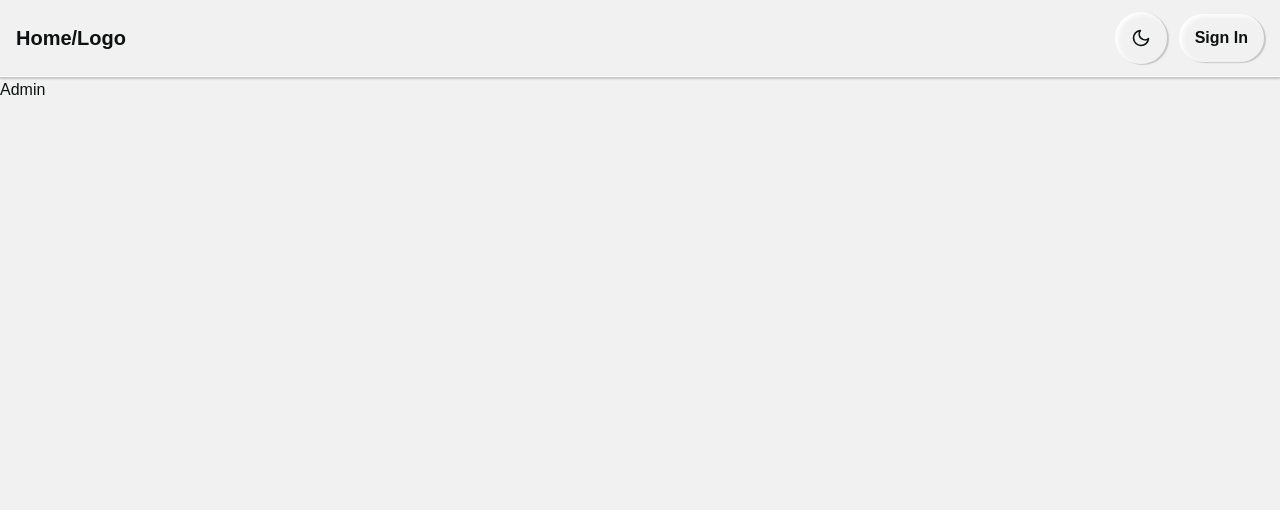
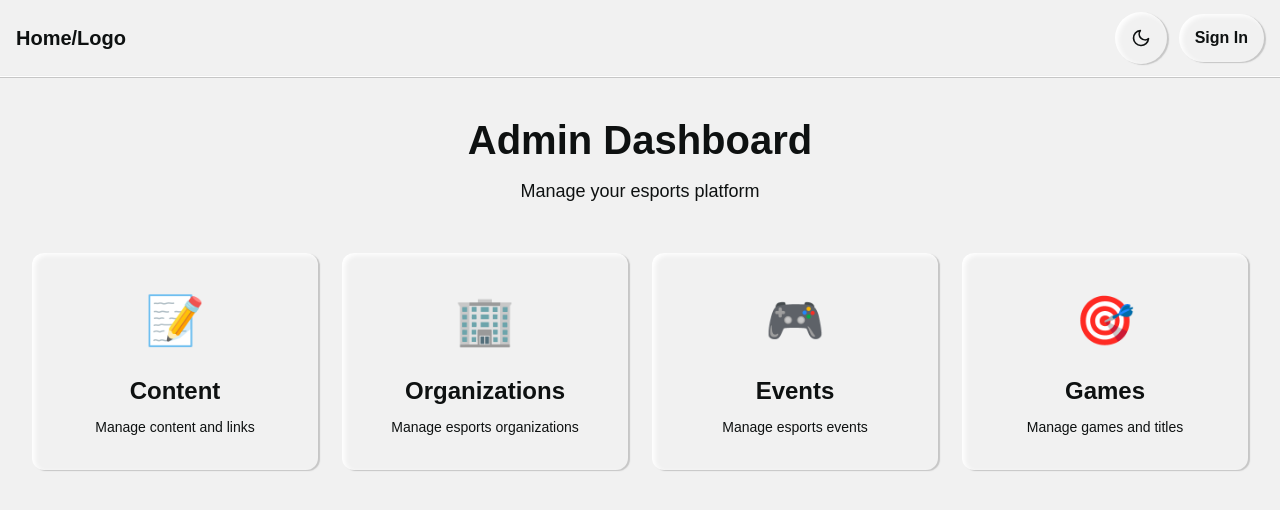
Before and after one commit to ZaneBennion/esports, a Next.js app: page /admin in a window 1280 px wide. Shown: the top 510 px of the page. Built offline with nearby package versions, Linux system fonts and the light colour scheme; no server answers.

Commit message:
admin page links to other admin pages

```diff
--- /dev/null
+++ b/src/app/admin/page.module.css
@@ -0,0 +1,81 @@
+.container {
+  min-height: 100vh;
+  padding: 2rem;
+  background-color: var(--background);
+  color: var(--foreground);
+}
+
+.header {
+  max-width: 80rem;
+  margin: 0 auto 3rem;
+  text-align: center;
+}
+
+.title {
+  font-size: 2.5rem;
+  font-weight: 700;
+  margin-bottom: 0.5rem;
+}
+
+.subtitle {
+  font-size: 1.125rem;
+  color: rgba(var(--foreground-rgb), 0.7);
+}
+
+.grid {
+  display: grid;
+  grid-template-columns: repeat(1, 1fr);
+  gap: 1.5rem;
+  max-width: 80rem;
+  margin: 0 auto;
+}
+
+@media (min-width: 640px) {
+  .grid {
+    grid-template-columns: repeat(2, 1fr);
+  }
+}
+
+@media (min-width: 1024px) {
+  .grid {
+    grid-template-columns: repeat(4, 1fr);
+  }
+}
+
+.card {
+  display: flex;
+  flex-direction: column;
+  align-items: center;
+  padding: 2rem;
+  border-radius: 12px;
+  background-color: var(--background);
+  text-decoration: none;
+  color: var(--foreground);
+  box-shadow: 2px 1px 1px var(--shadow), inset 3px 2px 5px var(--highlight);
+  transition: all 0.3s ease;
+  cursor: pointer;
+}
+
+.card:hover {
+  box-shadow: -2px -1px 2px var(--shadow), inset -3px -2px 3px var(--highlight);
+  transform: translateY(-4px);
+}
+
+.icon {
+  font-size: 3rem;
+  margin-bottom: 1rem;
+}
+
+.cardTitle {
+  font-size: 1.5rem;
+  font-weight: 600;
+  margin-bottom: 0.5rem;
+  text-align: center;
+}
+
+.cardDescription {
+  font-size: 0.875rem;
+  color: rgba(var(--foreground-rgb), 0.6);
+  text-align: center;
+  margin: 0;
+}
--- a/src/app/admin/page.tsx
+++ b/src/app/admin/page.tsx
@@ -1,3 +1,54 @@
+import Link from 'next/link';
+import styles from './page.module.css';
+
 export default function Admin() {
-  return <div>Admin</div>;
+  const adminPages = [
+    {
+      title: 'Content',
+      href: '/admin/content',
+      description: 'Manage content and links',
+      icon: '📝'
+    },
+    {
+      title: 'Organizations',
+      href: '/admin/orgs',
+      description: 'Manage esports organizations',
+      icon: '🏢'
+    },
+    {
+      title: 'Events',
+      href: '/admin/events',
+      description: 'Manage esports events',
+      icon: '🎮'
+    },
+    {
+      title: 'Games',
+      href: '/admin/games',
+      description: 'Manage games and titles',
+      icon: '🎯'
+    }
+  ];
+
+  return (
+    <div className={styles.container}>
+      <div className={styles.header}>
+        <h1 className={styles.title}>Admin Dashboard</h1>
+        <p className={styles.subtitle}>Manage your esports platform</p>
+      </div>
+
+      <div className={styles.grid}>
+        {adminPages.map((page) => (
+          <Link
+            key={page.href}
+            href={page.href}
+            className={styles.card}
+          >
+            <div className={styles.icon}>{page.icon}</div>
+            <h2 className={styles.cardTitle}>{page.title}</h2>
+            <p className={styles.cardDescription}>{page.description}</p>
+          </Link>
+        ))}
+      </div>
+    </div>
+  );
 }
```
